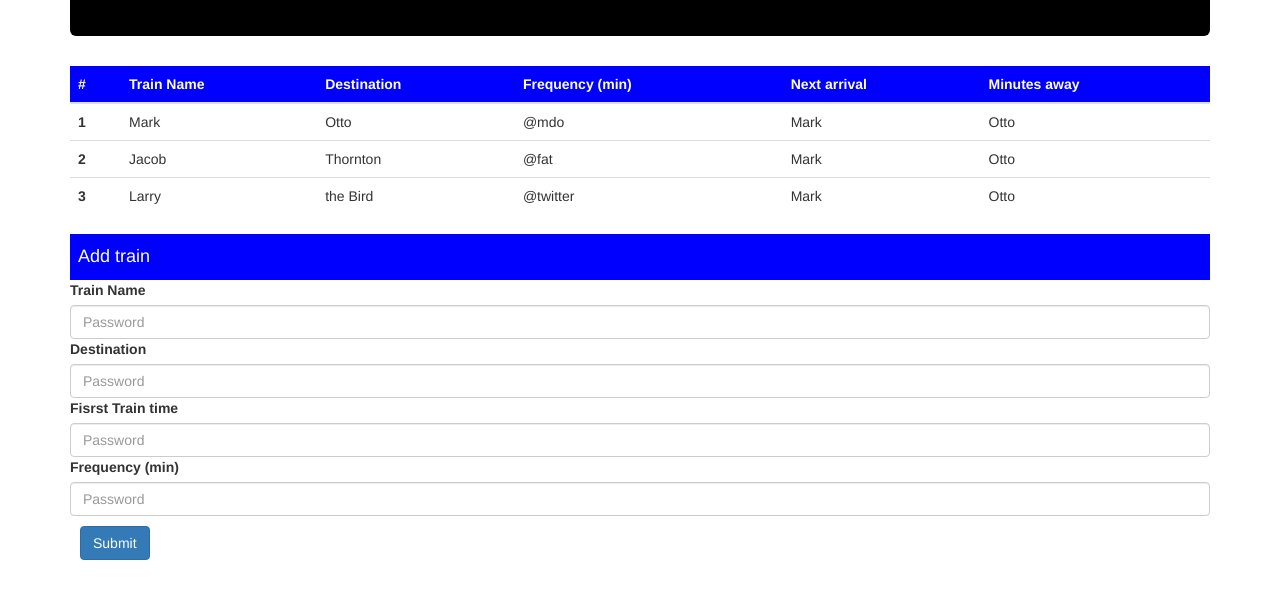
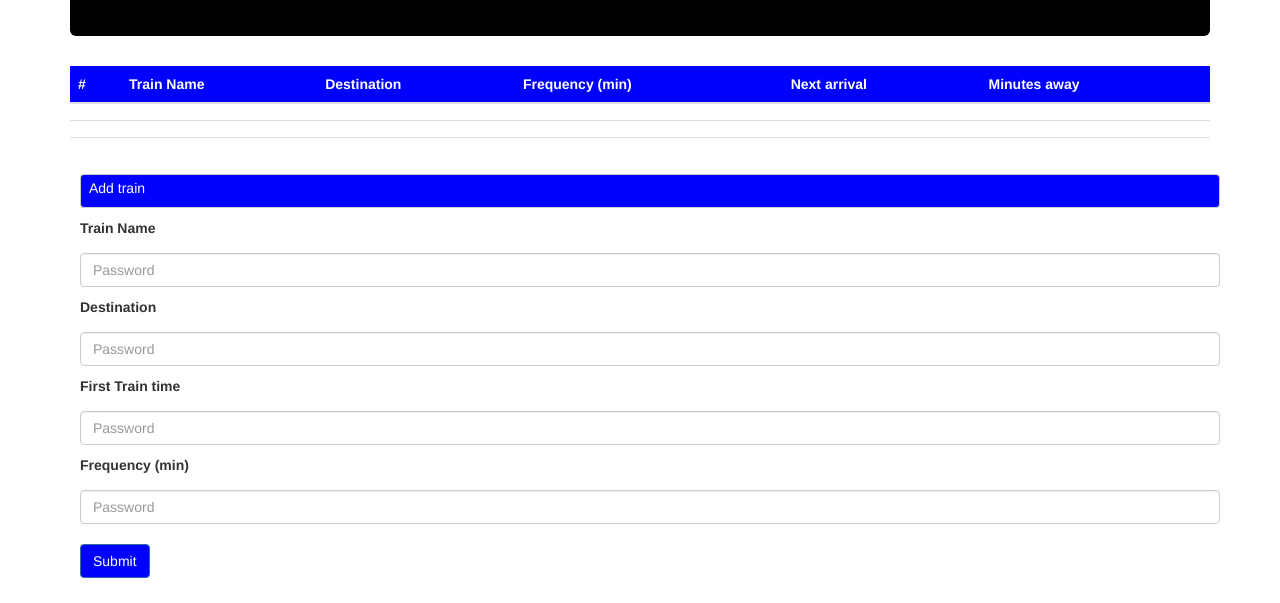
Before and after one commit to veenauppalapati/Trainscheduler, a plain HTML site: page index.html in a window 1280 px wide. Shown: the part 212-815 px from the top of the page. Drawn offline with nearby package versions, Linux system fonts and the light colour scheme.

Commit message:
html modified

```diff
--- a/app.js
+++ b/app.js
@@ -0,0 +1,37 @@
+// Initialize Firebase
+  var config = {
+    apiKey: "AIzaSyDCk4mIUw4OcN8ZhAhDQx_pw0U_qn3dao0",
+    authDomain: "rutgersjpd1212.firebaseapp.com",
+    databaseURL: "https://rutgersjpd1212.firebaseio.com",
+    projectId: "rutgersjpd1212",
+    storageBucket: "rutgersjpd1212.appspot.com",
+    messagingSenderId: "854309833294"
+  };
+  firebase.initializeApp(config);
+
+  //CREATE A VARIABLE TO REFERENCE THE FIREBASE
+  var database = firebase.database();
+
+  	// EVENT LISTENER on click Submit button
+	$("#submitButton").on("click", function(event){
+		event.preventDefault()
+
+		// retreiving user input values
+		var trainSchedule  = {
+
+			trainName: $("#trainName").val().trim(),
+			destination: $("#destinationid").val().trim(),
+			firstTrainTime: $("#firsttraintimeid").val().trim(),
+			frequency: $("#frequency").val().trim(),
+
+		}
+		// var x= parseint(person.monthlyRate);
+		// console.log(typeof x);
+		//we are emptying the input values
+		$(".form-group").val("");
+
+
+		// we are pushing it to database
+		database.ref().push(person);
+
+	});
--- a/index.html
+++ b/index.html
@@ -50,30 +50,30 @@
 
   			<tbody>
     			<tr>
-      				<th scope="row">1</th>
-      				<td>Mark</td>
-      				<td>Otto</td>
-      				<td>@mdo</td>
-      				<td>Mark</td>
-      				<td>Otto</td>
+      				<th scope="row"></th>
+      				<td></td>
+      				<td></td>
+      				<td></td>
+      				<td></td>
+      				<td></td>
 
     			</tr>
 			    <tr>
-				    <th scope="row">2</th>
-				    <td>Jacob</td>
-				    <td>Thornton</td>
-				    <td>@fat</td>
-				    <td>Mark</td>
-      				<td>Otto</td>
+				    <th scope="row"></th>
+				    <td></td>
+				    <td></td>
+				    <td></td>
+				    <td></td>
+      				<td></td>
 
 			    </tr>
 			    <tr>
-			        <th scope="row">3</th>
-			        <td>Larry</td>
-			        <td>the Bird</td>
-			        <td>@twitter</td>
-			        <td>Mark</td>
-      				<td>Otto</td>
+			        <th scope="row"></th>
+			        <td></td>
+			        <td></td>
+			        <td></td>
+			        <td></td>
+      				<td></td>
 
 			    </tr>
   			</tbody>
@@ -84,20 +84,20 @@
 
 		<div class="form-group">
 
-			<div id = form-heading>
-				<h4>Add train</h4>
+			<div class = "form-control" id = form-heading>
+				Add train
 			</div>
-		    <label for="exampleInputPassword1">Train Name</label>
-		    <input type="password" class="form-control" id="exampleInputPassword1" placeholder="Password">
+		    <label class = "styling" for="exampleInputPassword1">Train Name</label>
+		    <input type="text" class="form-control" id="trainnameid" placeholder="Password">
 
-		 	<label for="exampleInputPassword1">Destination</label>
-		    <input type="password" class="form-control" id="exampleInputPassword1" placeholder="Password">
+		 	<label class = "styling" for="exampleInputPassword1">Destination</label>
+		    <input type="text" class="form-control" id="destinationid" placeholder="Password">
 
-		    <label for="exampleInputPassword1">Fisrst Train time</label>
-		    <input type="password" class="form-control" id="exampleInputPassword1" placeholder="Password">
+		    <label class = "styling" for="exampleInputPassword1">First Train time</label>
+		    <input type="text" class="form-control" id="firsttraintimeid" placeholder="Password">
 
-		    <label for="exampleInputPassword1">Frequency (min)</label>
-		    <input type="password" class="form-control" id="exampleInputPassword1" placeholder="Password">
+		    <label class = "styling" for="exampleInputPassword1">Frequency (min)</label>
+		    <input type="text" class="form-control" id="frequencyid" placeholder="Password">
 
 		    <button type="submit" class="btn btn-primary" id = "submitbutton">Submit</button>
 
--- a/style.css
+++ b/style.css
@@ -15,8 +15,21 @@
 	color: white;
 	padding:3px;
 	padding-left: 8px;
+
+	/*font-size: 12px;*/
 }
+.form-control,
 #submitbutton
 {
 	margin:10px;
 }
+
+.styling
+{
+	margin-left: 10px;
+}
+
+#submitbutton
+{
+	background-color: blue;
+}
```
